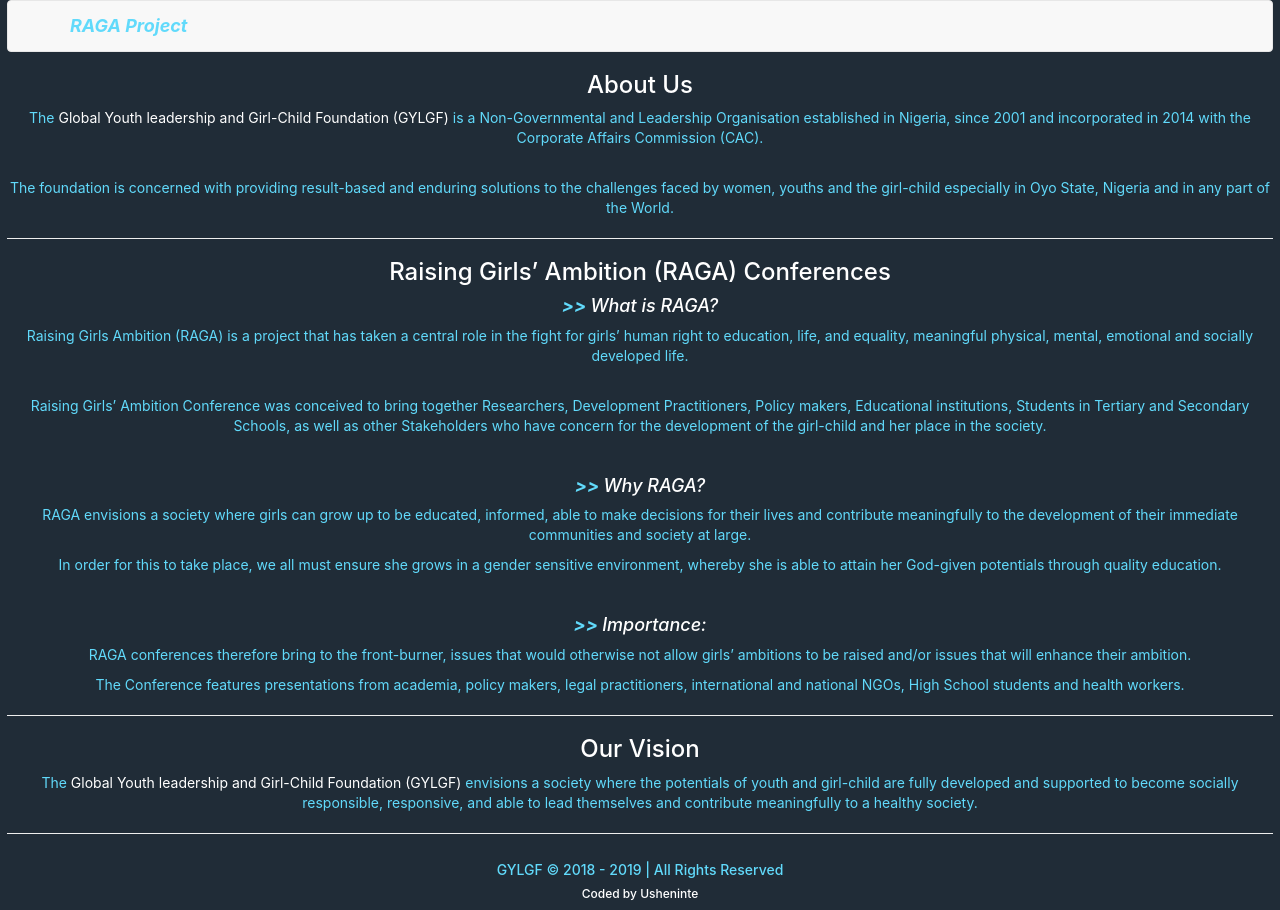
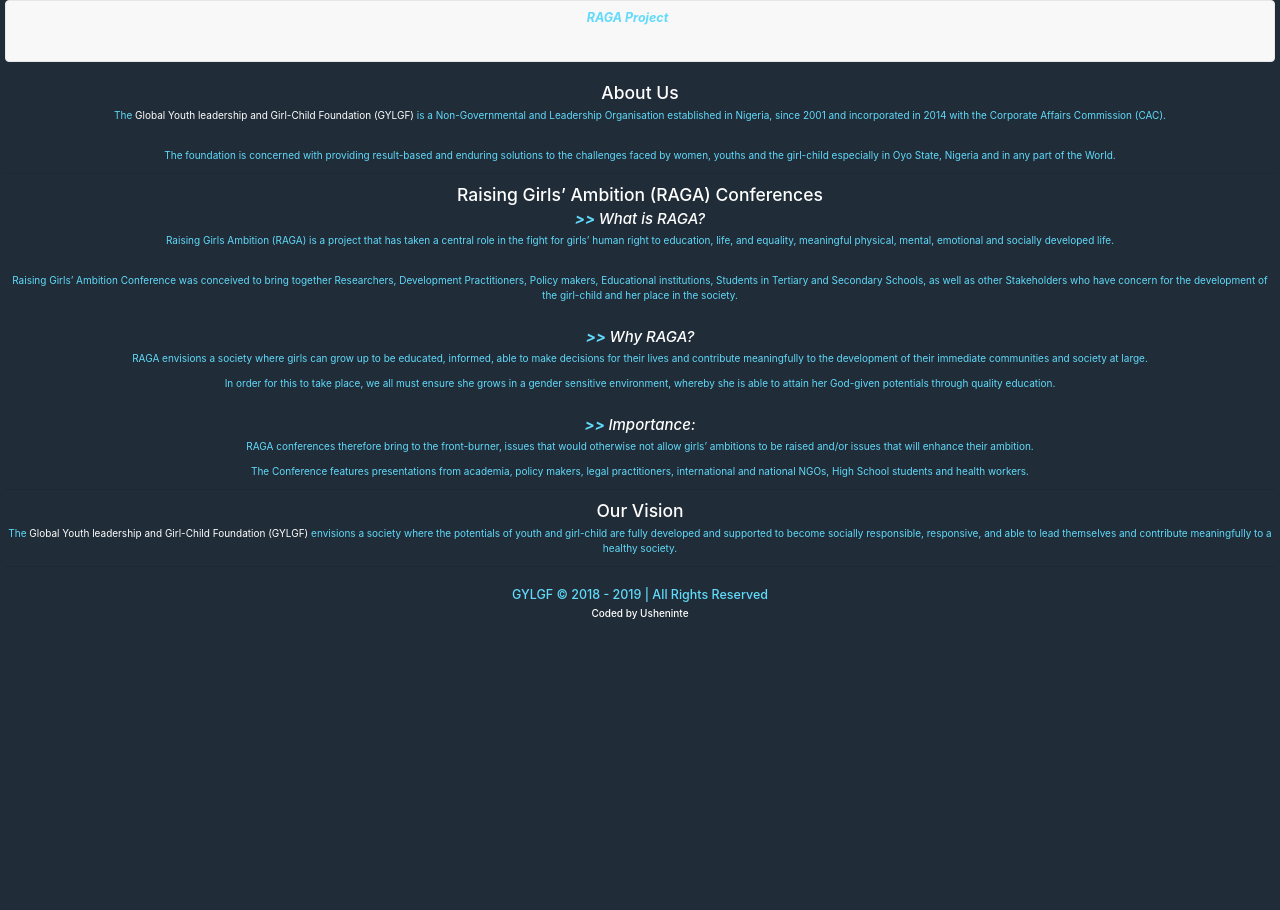
Before and after one commit to nullthefirst/raga-project, a React (Create React App) app: page / in a window 1280 px wide. After the commit the page ends 800 px from the top, so only its background shows below. Built offline with nearby package versions, Linux system fonts and the light colour scheme.

Commit message:
added bootstrap 4

```diff
--- a/src/components/Main.css
+++ b/src/components/Main.css
@@ -1,3 +1,7 @@
+/* Bootstrap 4 */
+@import url('https://stackpath.bootstrapcdn.com/bootstrap/4.2.1/css/bootstrap.min.css');
+
+/* Main styles */
 body {
   margin: 0 0.5em 0 0.5em;
   text-align: center;
```
